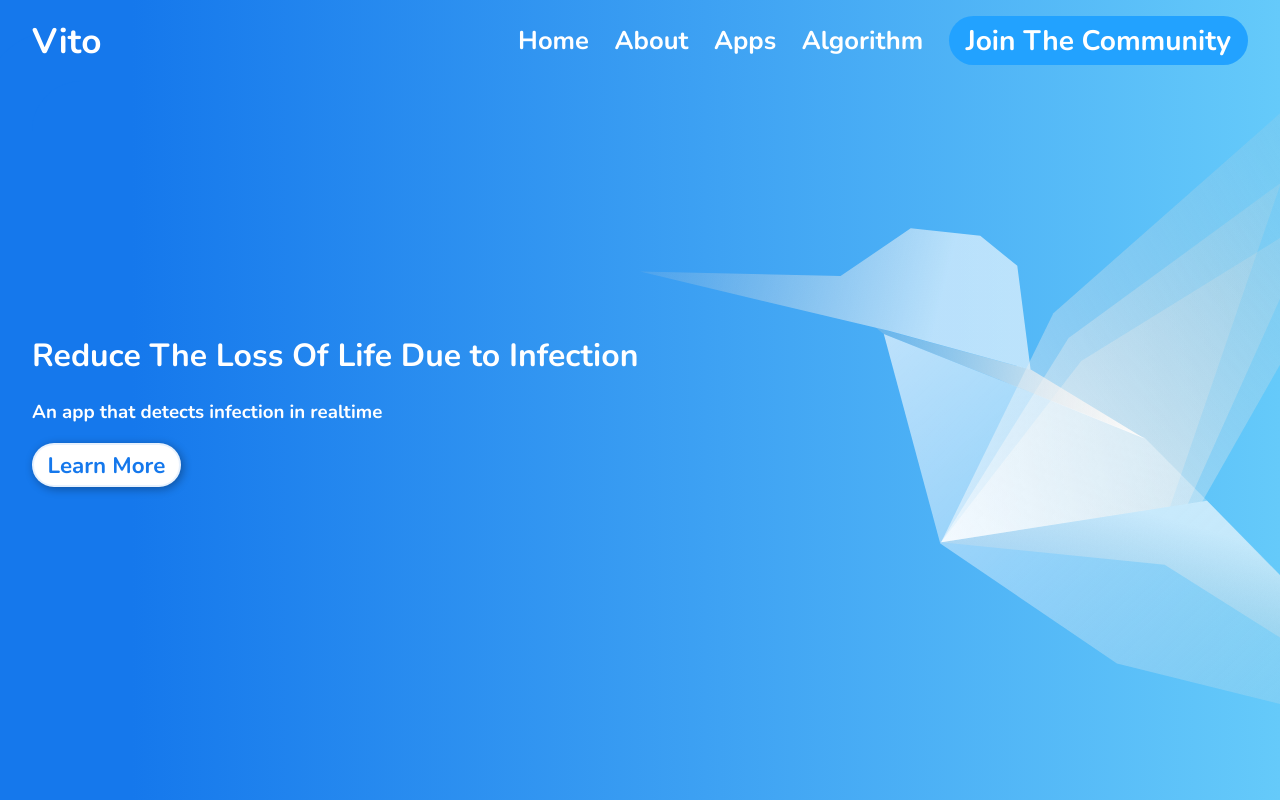
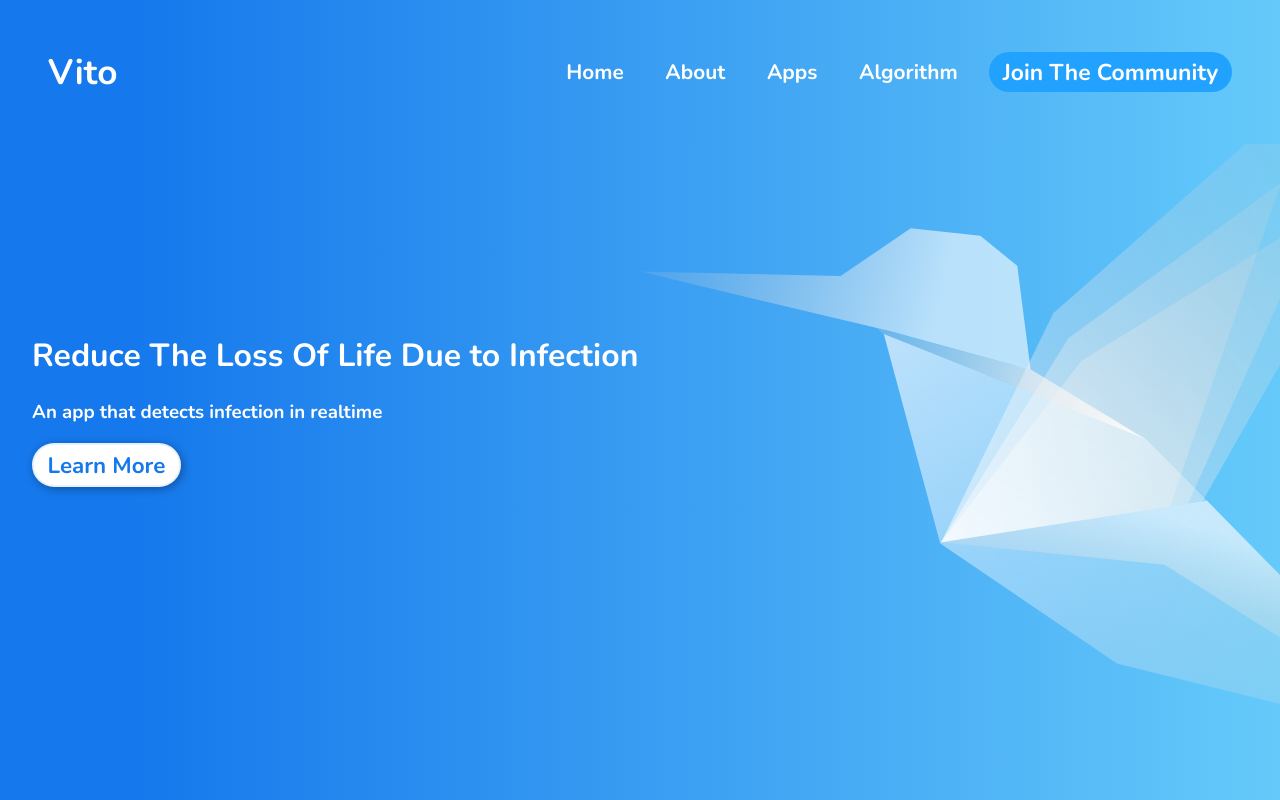
Before and after one commit to Vito-Research/Vito-Website, a React (Vite) app: page / in a window 1280 px wide. Shown: the top 800 px of the page. Built offline with nearby package versions, Linux system fonts and the light colour scheme.

Commit message:
Made text adjustments and added scrolling/scroll spy mechanism

```diff
--- a/package.json
+++ b/package.json
@@ -9,8 +9,10 @@
     "lint": "eslint src/**/*.tsx --fix"
   },
   "dependencies": {
+    "@types/react-scroll": "^1.8.3",
     "react": "^18.0.0",
-    "react-dom": "^18.0.0"
+    "react-dom": "^18.0.0",
+    "react-scroll": "^1.8.7"
   },
   "devDependencies": {
     "@types/react": "^18.0.0",
--- a/src/_util.scss
+++ b/src/_util.scss
@@ -36,7 +36,7 @@ div.center {
   border-style: solid;
   cursor: pointer;
   box-shadow: 2px 2px 10px #0005;
-  transition: background-color 1s ease;
+  transition: background-color 0.2s ease;
 }
 
 .btn-cta:hover {
@@ -53,7 +53,14 @@ div.center {
   color: $btn-text;
 }
 
+.btn-primary:hover {
+  background-color: darken($btn-primary, 10%);
+}
+
 .btn-secondary {
   background-color: $btn-secondary;
   color: $btn-text;
 }
+.btn-secondary:hover {
+  background-color: darken($btn-secondary, 10%);
+}
--- a/src/components/Landing.tsx
+++ b/src/components/Landing.tsx
@@ -21,7 +21,7 @@ function Landing() {
   return (
     <>
       <div className="gradient" />
-      <div className="section landing">
+      <div className="section landing" id="landing">
         <div className="landing-text" style={{ opacity: landingTextOpacity }}>
           <h1>Reduce The Loss Of Life Due to Infection</h1>
           <h3>An app that detects infection in realtime</h3>
--- a/src/components/Navbar.tsx
+++ b/src/components/Navbar.tsx
@@ -1,27 +1,72 @@
+import { useRef, useState, useEffect } from "react";
+import { Link as ScrollLink } from "react-scroll";
 import "./navbar.scss";
 
 function Navbar() {
+  const navbarRef = useRef<HTMLElement>(null);
+  const [offset, setOffset] = useState(0);
+  useEffect(() => {
+    setOffset((navbarRef.current?.clientHeight ?? 0) + 100);
+  }, [navbarRef]);
   return (
-    <nav className="navbar" id="navbar">
+    <nav className="navbar" id="navbar" ref={navbarRef}>
       <div className="nav-brand">
-        <a href="/"> Vito </a>
+        <a href="/">Vito</a>
       </div>
       <div className="nav-gradient" />
       <div className="nav-item">
-        <a className="active" href="index.html">
+        <ScrollLink
+          href="#"
+          to="root"
+          activeClass="active"
+          spy
+          smooth
+          duration={500}
+          offset={-offset}
+        >
           Home
-        </a>
+        </ScrollLink>
       </div>
       <div className="nav-item">
-        <a href="sharkspecies.html">About</a>
+        <ScrollLink
+          href="#"
+          to="about"
+          activeClass="active"
+          spy
+          smooth
+          duration={500}
+          offset={-offset}
+        >
+          About
+        </ScrollLink>
       </div>
       <div className="nav-item">
-        <a href="consact.html">Apps</a>
+        <ScrollLink
+          href="#"
+          to="apps"
+          activeClass="active"
+          spy
+          smooth
+          duration={500}
+          offset={-offset}
+        >
+          Apps
+        </ScrollLink>
       </div>
       <div className="nav-item">
-        <a href="bib.html">Algorithm</a>
+        <ScrollLink
+          href="#"
+          to="algorithm"
+          activeClass="active"
+          spy
+          smooth
+          duration={500}
+          offset={-offset}
+        >
+          Algorithm
+        </ScrollLink>
       </div>
-      <div className="nav-item">
+      <div className="nav-btn-div">
         <button type="button" className="btn btn-secondary nav-btn">
           Join The Community
         </button>
--- a/src/components/algorithmSection.scss
+++ b/src/components/algorithmSection.scss
@@ -6,7 +6,6 @@
   flex-direction: column;
   background-color: #f2f8ff;
   color: $text-dark;
-  margin-top: 5%;
   padding: 2em;
 }
 .algorithm-text {
--- a/src/components/appsSection.scss
+++ b/src/components/appsSection.scss
@@ -5,7 +5,6 @@
   flex-direction: column;
   background-color: #f2f8ff;
   color: $text-dark;
-  margin-top: 5%;
   padding: 2em;
 }
 .apps-text {
--- a/src/components/navbar.scss
+++ b/src/components/navbar.scss
@@ -5,7 +5,7 @@
   width: 100%;
   height: auto;
   display: flex;
-  justify-content: space-between;
+  justify-content: right;
   align-items: center;
   background: linear-gradient(to right, $primary calc(2em + 100px), $secondary);
   position: fixed;
@@ -15,7 +15,7 @@
   flex-direction: row;
   font-weight: 600;
   color: $nav-primary;
-  padding: 1em 2em 1em 2em;
+  padding: 3em;
 
   a {
     color: inherit;
@@ -26,19 +26,27 @@
 .nav-brand {
   display: block;
   justify-self: left;
-  flex: 1;
-  margin-right: auto;
+  flex: 1 1 25%;
+  margin-right: 2em;
   font-size: 2.2em;
   font-weight: 700;
 }
 
 .nav-item {
   text-align: center;
-  display: block;
-  flex: 0 1 0;
-  font-size: 1.6em;
+  flex: 0 0 0;
+  font-size: 1.3em;
   min-width: max-content;
   margin-left: 1em;
+  margin-right: 1em;
+}
+
+.nav-btn-div {
+  text-align: center;
+  flex: 0 0 0;
+  font-size: 1.3em;
+  min-width: max-content;
+  margin-left: 0.5em;
 }
 
 .nav-btn {
@@ -47,12 +55,16 @@
   box-shadow: none !important;
   border: none !important;
 }
+.nav-item a {
+  transition: color 0.2s ease;
+}
 
-.nav-item.active,
-.nav-item:hover {
+.nav-item a.active,
+.nav-item a:hover {
   color: $nav-active;
 }
 
+// very cool curved edge effect
 .navbar::before {
   content: "";
   position: absolute;
@@ -65,6 +77,3 @@
   box-shadow: -25px -25px 0px 25px $primary;
   z-index: -1;
 }
-
-.navbar::after {
-}
```
Also changed, not shown: 1 other file (tests, documents, lock files or other folders).
